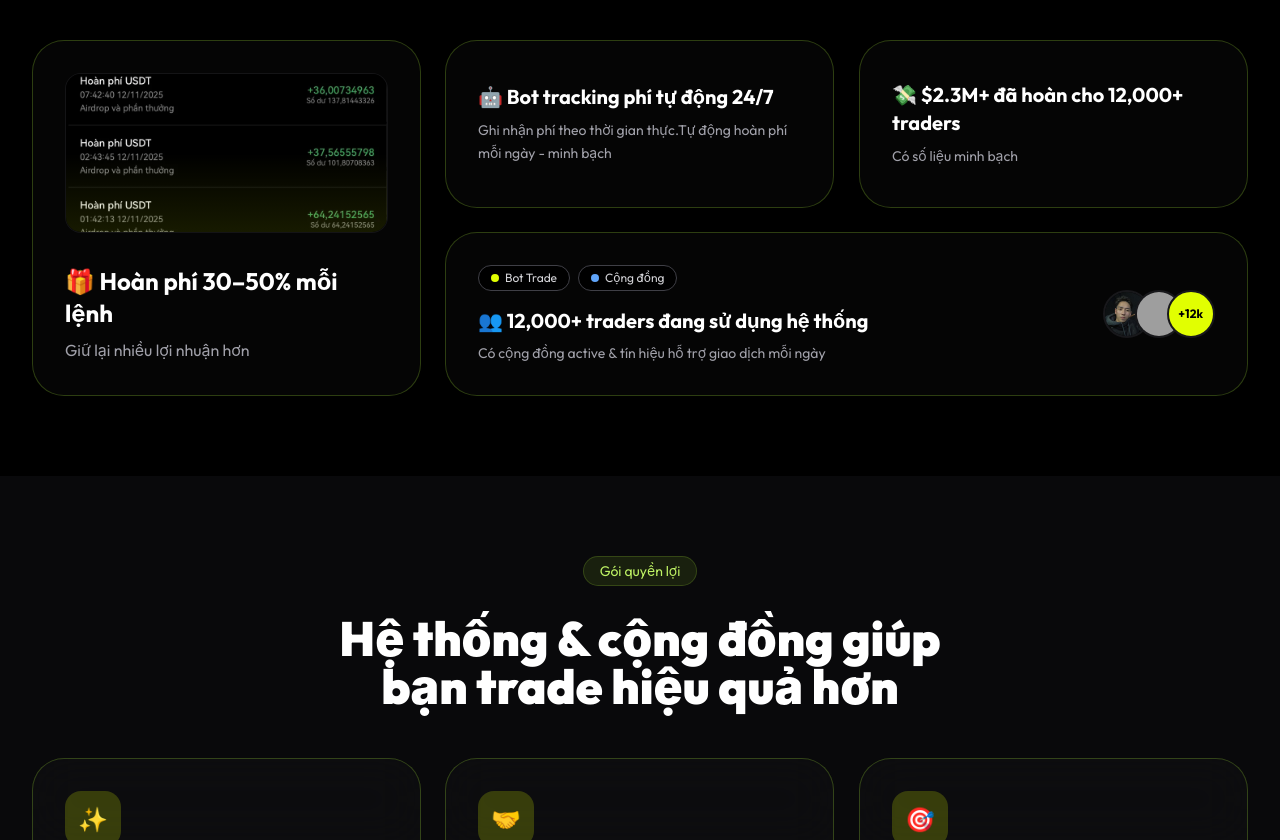
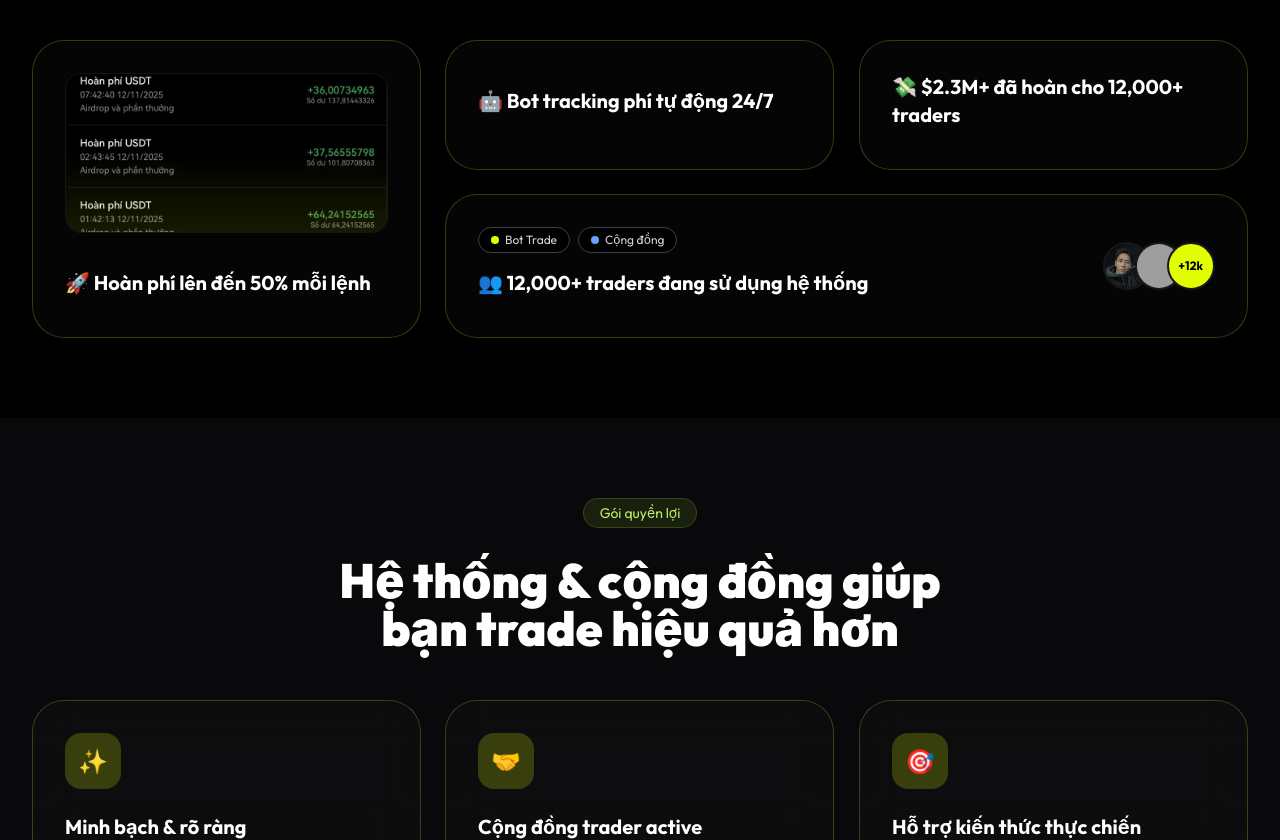
Before and after one commit to Tio-dev71/tls1, a React (Create React App) app: page / in a window 1280 px wide. Shown: the part 2183-3023 px from the top of the page. Built offline with nearby package versions, Linux system fonts and the light colour scheme; grey boxes are pictures that could not be loaded.

Commit message:
fix_deploy

```diff
--- a/src/components/ExchangesSection2.jsx
+++ b/src/components/ExchangesSection2.jsx
@@ -1,4 +1,4 @@
-import { useRef, useState, useEffect } from "react";
+import { useRef, useState, useEffect, useCallback } from "react";
 import Container from "./Container";
 import SectionBadge from "./SectionBadge";
 import Reveal from "./Reveal";
@@ -9,7 +9,7 @@ export default function ExchangesSection2() {
   const [hoveredIndex, setHoveredIndex] = useState(null);
   const [activeIndex, setActiveIndex] = useState(0);
 
-  const handleScroll = () => {
+  const handleScroll = useCallback(() => {
     if (scrollRef.current) {
       const container = scrollRef.current;
       const scrollLeft = container.scrollLeft;
@@ -26,11 +26,9 @@ export default function ExchangesSection2() {
         }
       });
 
-      if (closestIndex !== activeIndex) {
-        setActiveIndex(closestIndex);
-      }
+      setActiveIndex((prev) => (closestIndex !== prev ? closestIndex : prev));
     }
-  };
+  }, []);
 
   useEffect(() => {
     const container = scrollRef.current;
@@ -38,7 +36,7 @@ export default function ExchangesSection2() {
       container.addEventListener("scroll", handleScroll, { passive: true });
       return () => container.removeEventListener("scroll", handleScroll);
     }
-  }, [activeIndex]);
+  }, [handleScroll]);
 
   const scroll = (direction) => {
     if (scrollRef.current) {
--- a/src/components/FeaturesSection.jsx
+++ b/src/components/FeaturesSection.jsx
@@ -24,8 +24,8 @@ export default function FeaturesSection() {
               <div className="absolute bottom-0 w-full h-1/2 bg-gradient-to-t from-neon-400/10 to-transparent"></div>
             </div>
             <div>
-              <h3 className="text-2xl font-bold text-white mb-2">{features[0].title}</h3>
-              <p className="text-zinc-400 leading-relaxed">{features[0].desc}</p>
+              <h3 className="text-xl font-bold text-white mb-2">{features[0].title}</h3>
+              {/* <p className="text-zinc-400 leading-relaxed">{features[0].desc}</p> */}
             </div>
           </Reveal>
 
@@ -35,13 +35,13 @@ export default function FeaturesSection() {
               <Reveal delay={200} className="flex flex-col justify-center rounded-[2rem] border border-lime-400/25 bg-white/[0.02] backdrop-blur-xl p-8 hover-panel hover-glow-border">
                 {/* <div className="mb-6 flex h-14 w-14 items-center justify-center rounded-2xl bg-black border border-zinc-800 text-2xl">🤖</div> */}
                 <h3 className="text-xl font-bold text-white mb-2">{features[1].title}</h3>
-                <p className="text-zinc-400 text-sm leading-relaxed">{features[1].desc}</p>
+                {/* <p className="text-zinc-400 text-sm leading-relaxed">{features[1].desc}</p> */}
               </Reveal>
 
               <Reveal delay={300} className="flex flex-col justify-center rounded-[2rem] border border-lime-400/25 bg-white/[0.02] backdrop-blur-xl p-8 hover-panel hover-glow-border">
                 {/* <div className="mb-6 flex h-14 w-14 items-center justify-center rounded-2xl bg-black border border-zinc-800 text-2xl">💸</div> */}
                 <h3 className="text-xl font-bold text-white mb-2">{features[2].title}</h3>
-                <p className="text-zinc-400 text-sm leading-relaxed">{features[2].desc}</p>
+                {/* <p className="text-zinc-400 text-sm leading-relaxed">{features[2].desc}</p> */}
               </Reveal>
             </div>
 
@@ -53,7 +53,7 @@ export default function FeaturesSection() {
                   <span className="flex items-center gap-1.5 rounded-full border border-zinc-700 bg-black px-3 py-1 text-xs text-zinc-300"><span className="w-2 h-2 rounded-full bg-blue-400"></span>Cộng đồng</span>
                 </div>
                 <h3 className="text-xl font-bold text-white mb-2">{features[3].title}</h3>
-                <p className="text-zinc-400 text-sm">{features[3].desc}</p>
+                {/* <p className="text-zinc-400 text-sm">{features[3].desc}</p> */}
               </div>
               <div className="flex -space-x-4">
                 <img src="/avartarMember/Lio.png" className="w-12 h-12 rounded-full border-2 border-zinc-900 object-cover" alt="Member 1" />
--- a/src/data/siteData.js
+++ b/src/data/siteData.js
@@ -12,7 +12,7 @@ export const exchanges = [
 
 export const features = [
   {
-    title: "🎁 Hoàn phí 30–50% mỗi lệnh",
+    title: "🚀 Hoàn phí lên đến 50% mỗi lệnh",
     desc: "Giữ lại nhiều lợi nhuận hơn",
   },
   {
```
